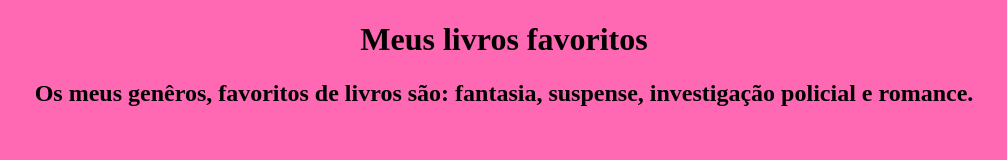
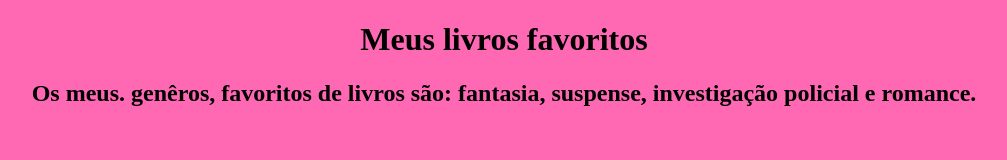
Before and after one commit to IsabelaSchwade/Trabalho1, a plain HTML site: page livros.html in a window 1280 px wide. Shown: the whole page, without its empty margins (136-1143 px from the left). Drawn offline with Linux system fonts and the light colour scheme.

Commit message:
Update livros.html

```diff
--- a/livros.html
+++ b/livros.html
@@ -8,7 +8,7 @@
 
     <h1>Meus livros favoritos</h1>
 
-    <h2> Os meus genêros, favoritos de livros são: fantasia, suspense, investigação policial e romance.</h2>
+    <h2> Os meus. genêros, favoritos de livros são: fantasia, suspense, investigação policial e romance.</h2>
 
 
 
```
